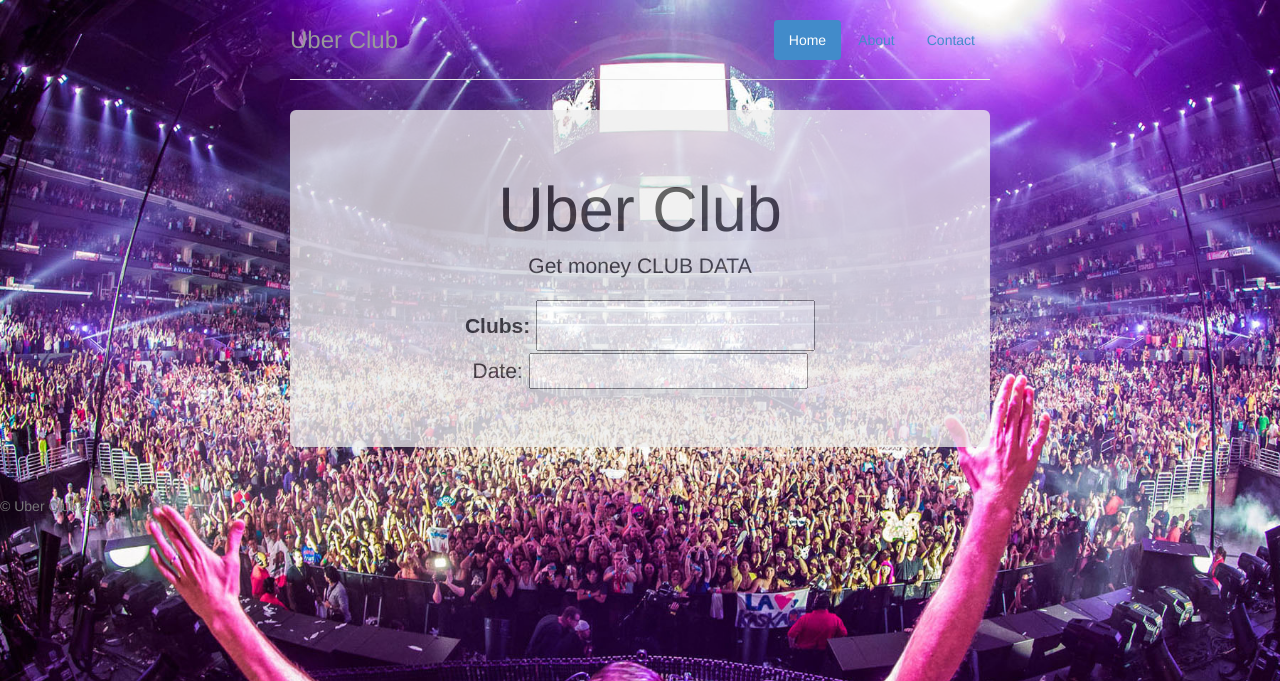
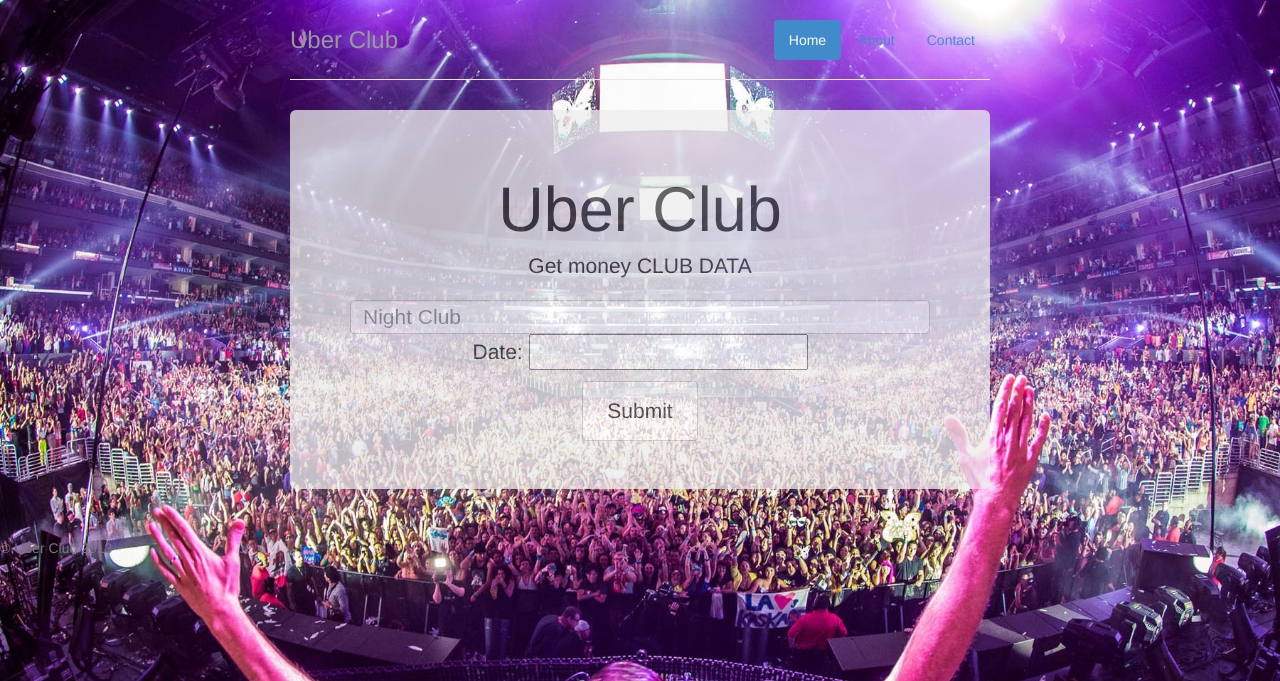
Before and after one commit to stewsmith/uber_club, a Flask app: page / in a window 1280 px wide. Shown: the top 681 px of the page. Run offline with Flask 3, Linux system fonts and the light colour scheme; data that the repository does not hold is empty; some libraries are stand-ins or nearby versions.

Commit message:
stuck on form post

```diff
--- a/web_app/app.py
+++ b/web_app/app.py
@@ -19,5 +19,15 @@ def my_form_post():
     ret_data = {"bartenders": bartenders, "beers": beers}
     return jsonify(ret_data)
 
+@app.route('/pumped', methods=['POST'])
+def pumped():
+    night_club = request.form['night_club']
+    bartenders = request.form['bartenders']
+    date = request.form['date']
+    beers = request.form['beers']
+    print "------------y-----------------"
+    print night_club, bartenders, date, beers
+    return "OK", 200
+
 if __name__ == "__main__":
     app.run('0.0.0.0', debug=True)
--- a/web_app/static/js/script.js
+++ b/web_app/static/js/script.js
@@ -31,3 +31,21 @@ $("#datepicker").datepicker({
         return [day == 4 || day == 5 || day == 6];
     }
 });
+
+$("#pump-it").click(function() {
+    var night_club = $("#clubs").val();
+    var bartenders = $("#bartenders").val();
+    var beers = $("#beers").val();
+    var raw_date = $("#datepicker").val().split("/");
+    var date = [raw_date[2], raw_date[0], raw_date[1]].join("-");
+    $.ajax({
+        type:"POST",
+        url:"/pumped",
+        data:{
+            night_club: night_club,
+            date: date,
+            bartenders: bartenders,
+            beers: beers
+        }
+    });
+});
--- a/web_app/templates/index.html
+++ b/web_app/templates/index.html
@@ -44,9 +44,9 @@
                 <p class="lead">Get money CLUB DATA</p>
                 <!--<p><a class="btn btn-lg btn-success" href="#" role="button">Sign up today</a></p>-->
                 <div class="ui-widget">
-            <label for="clubs">Clubs: </label>
-            <input id="clubs"/>
+                    <input id="clubs" placeholder="Night Club" class="form-control"/>
                 </div>
+                <form action="/pumped" method="POST">
                     <div class="row-marketing">
                         <p>Date: <input type="text" id="datepicker" /></p>
                         <div class="col-lg-6">
@@ -63,7 +63,9 @@
                                 </select>
                             </div>
                         </div>
+                        <button id="pump-it" type="submit" class="btn btn-default">Submit</button>
                     </div>
+                </form>
             </div>
         </div>
 
```
Lines whose indentation alone changed are shown as unchanged.
